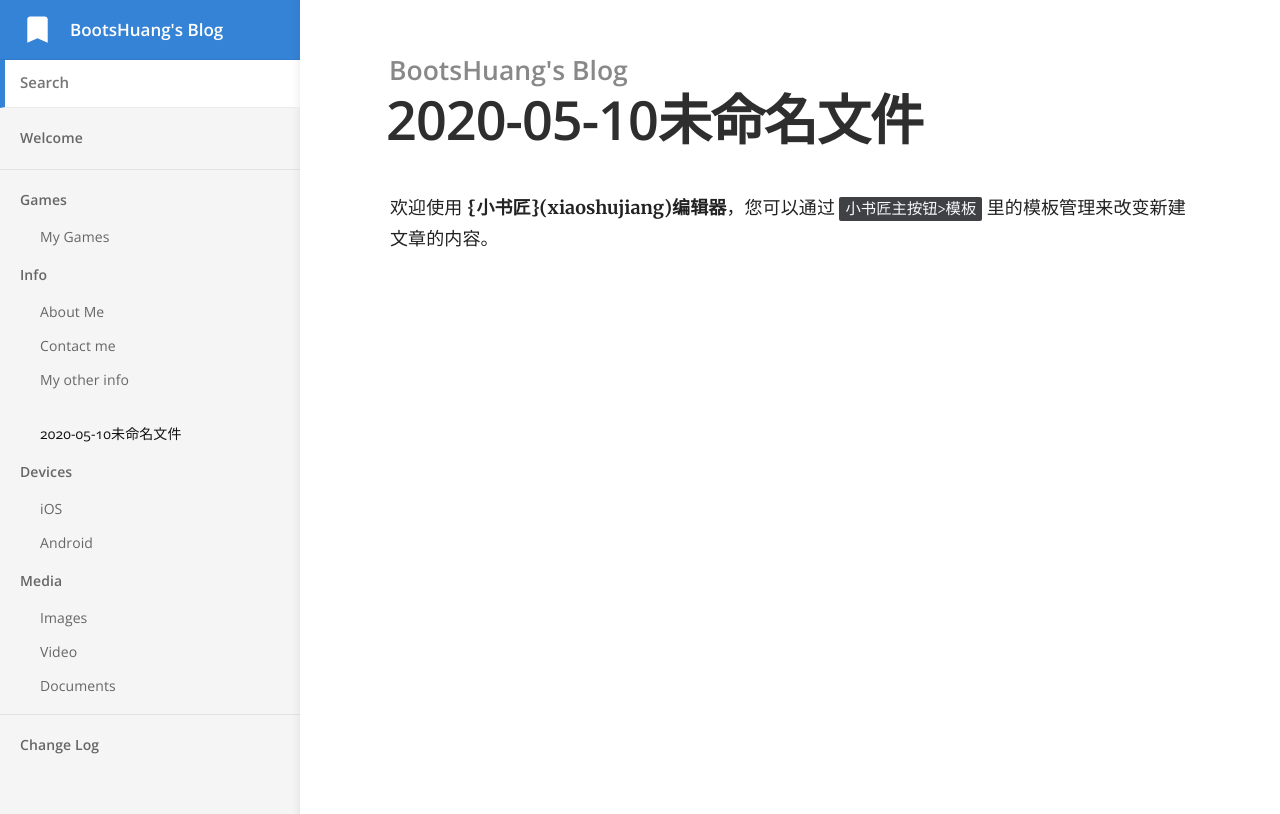
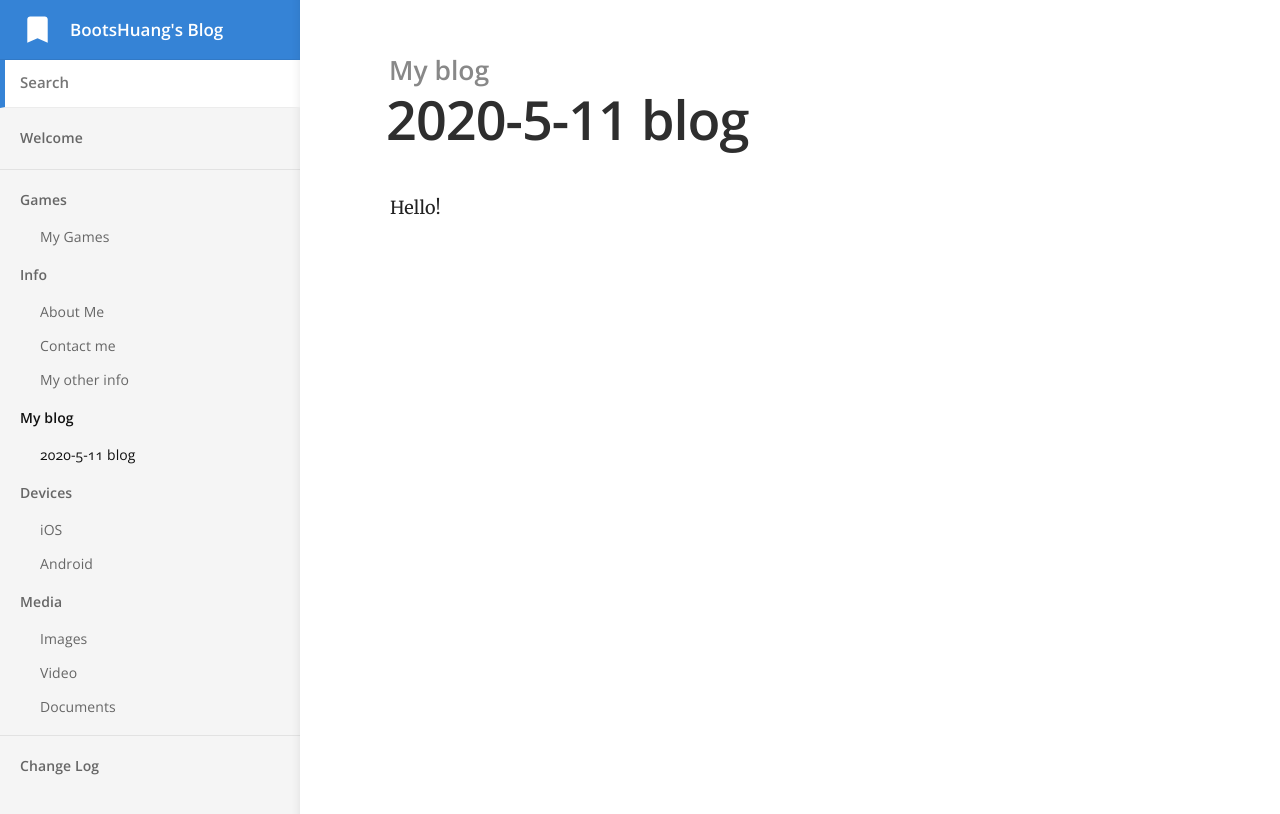
Before and after one commit to BootsHuang/BootsHuang.github.io, a Jekyll site: the page built from _docs/contact-syncing/2020-05-10未命名文件.md, in a window 1280 px wide. Shown: the top 814 px of the page. Built offline with Jekyll 4.4.1, drawn with Linux system fonts in a browser that asks for light colours.

Commit message:
修改文件: _docs/contact-syncing/2020-05-10未命名文件.md

```diff
--- a/_docs/contact-syncing/2020-05-10未命名文件.md
+++ b/_docs/contact-syncing/2020-05-10未命名文件.md
@@ -1,9 +1,8 @@
 ---
-title: 2020-05-10未命名文件
-tags: 新建,模板,小书匠
-renderNumberedHeading: true
-grammar_cjkRuby: true
+title: 2020-5-11 blog
+category: My blog
+order: 1
 ---
 
 
-欢迎使用 **{小书匠}(xiaoshujiang)编辑器**，您可以通过 `小书匠主按钮>模板` 里的模板管理来改变新建文章的内容。
+Hello!
```
